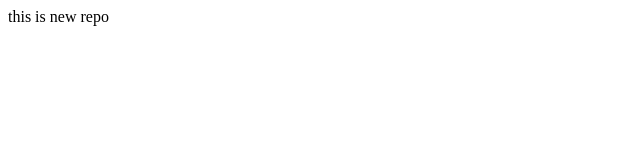
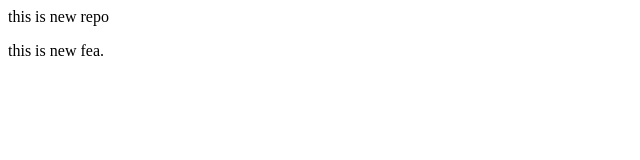
Before and after one commit to Khushi5304/localrepo, a plain HTML site: page index.html in a window 1280 px wide. Shown: the full height of the page, 0-640 px from the left. Drawn offline with Linux system fonts and the light colour scheme.

Commit message:
add new fea

```diff
--- a/index.html
+++ b/index.html
@@ -1 +1,2 @@
 <p>this is new repo</p>
+<p>this is new fea.</p>
```
